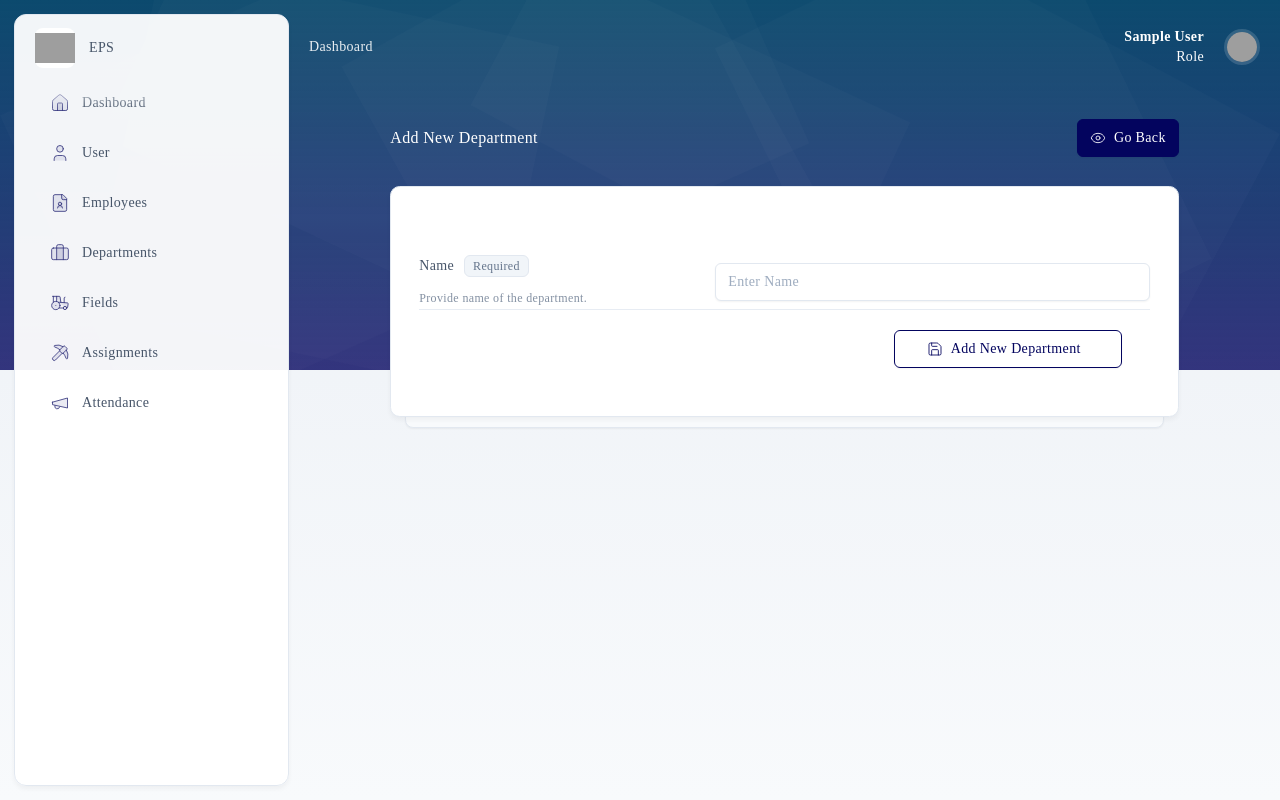
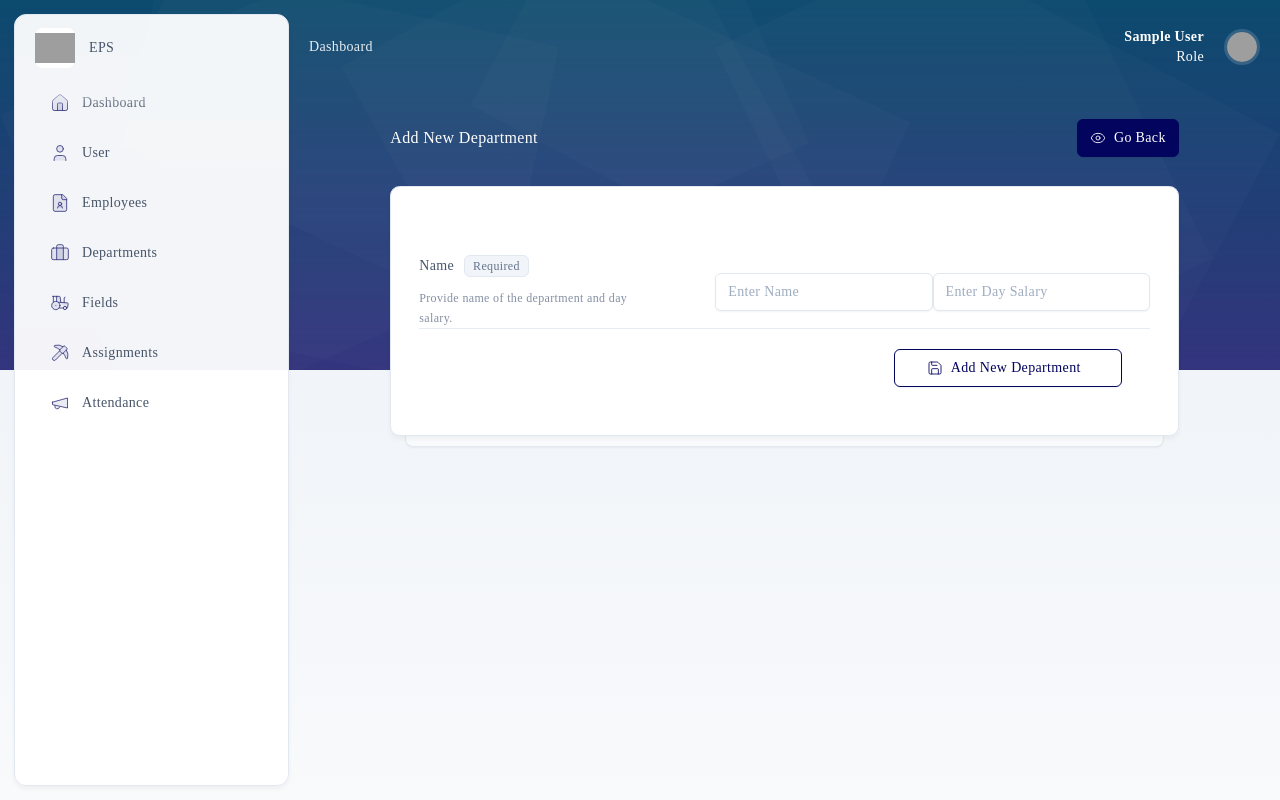
Before and after one commit to kajugadaniels/attendify-client, a React (Vite) app: page /department/add in a window 1280 px wide. Built offline with nearby package versions, Linux system fonts and the light colour scheme; sample sign-in values are in the browser's storage; grey boxes are pictures that could not be loaded; a web font is replaced by a local one.

Commit message:
Add day_salary field in department

```diff
--- a/src/pages/departments/AddDepartment.jsx
+++ b/src/pages/departments/AddDepartment.jsx
@@ -7,7 +7,7 @@ import { addDepartment } from '../../api'
 const AddDepartment = () => {
     const [departmentData, setDepartmentData] = useState({
         name: '',
-        address: '',
+        day_salary: '',
     });
 
     const [loading, setLoading] = useState(false);
@@ -24,10 +24,6 @@ const AddDepartment = () => {
 
     const handleAddDepartment = async (e) => {
         e.preventDefault();
-        if (departmentData.password !== departmentData.confirmPassword) {
-            toast.error('Passwords do not match.');
-            return;
-        }
         setLoading(true);
         try {
             const payload = { ...departmentData };
@@ -89,7 +85,7 @@ const AddDepartment = () => {
                                                     </div>
                                                 </div>
                                                 <div className="mt-1.5 text-xs leading-relaxed text-slate-500/80 xl:mt-3">
-                                                    Provide name of the department.
+                                                    Provide name of the department and day salary.
                                                 </div>
                                             </div>
                                         </div>
@@ -101,6 +97,15 @@ const AddDepartment = () => {
                                                     value={departmentData.name}
                                                     onChange={handleInputChange}
                                                     placeholder="Enter Name"
+                                                    className="w-full text-sm transition duration-200 ease-in-out rounded-md shadow-sm border-slate-200 placeholder:text-slate-400/90 focus:ring-4 focus:ring-primary focus:ring-opacity-20 focus:border-primary"
+                                                    required
+                                                />
+                                                <input
+                                                    type="number"
+                                                    name="day_salary"
+                                                    value={departmentData.day_salary}
+                                                    onChange={handleInputChange}
+                                                    placeholder="Enter Day Salary"
                                                     className="w-full text-sm transition duration-200 ease-in-out rounded-md shadow-sm border-slate-200 placeholder:text-slate-400/90 focus:ring-4 focus:ring-primary focus:ring-opacity-20 focus:border-primary"
                                                     required
                                                 />
--- a/src/pages/departments/EditDepartment.jsx
+++ b/src/pages/departments/EditDepartment.jsx
@@ -8,7 +8,7 @@ const EditDepartment = () => {
     const { id } = useParams();
     const [departmentData, setDepartmentData] = useState({
         name: '',
-        address: '',
+        day_salary: '',
     });
     const [loading, setLoading] = useState(false);
     const navigate = useNavigate();
@@ -81,7 +81,7 @@ const EditDepartment = () => {
                                                     </div>
                                                 </div>
                                                 <div className="mt-1.5 text-xs leading-relaxed text-slate-500/80 xl:mt-3">
-                                                    Provide name of the department.
+                                                    Provide name of the department and day salary.
                                                 </div>
                                             </div>
                                         </div>
@@ -93,6 +93,15 @@ const EditDepartment = () => {
                                                     value={departmentData.name}
                                                     onChange={handleInputChange}
                                                     placeholder="Enter Name"
+                                                    className="w-full text-sm transition duration-200 ease-in-out rounded-md shadow-sm border-slate-200 placeholder:text-slate-400/90 focus:ring-4 focus:ring-primary focus:ring-opacity-20 focus:border-primary"
+                                                    required
+                                                />
+                                                <input
+                                                    type="number"
+                                                    name="day_salary"
+                                                    value={departmentData.day_salary}
+                                                    onChange={handleInputChange}
+                                                    placeholder="Enter Day Salary"
                                                     className="w-full text-sm transition duration-200 ease-in-out rounded-md shadow-sm border-slate-200 placeholder:text-slate-400/90 focus:ring-4 focus:ring-primary focus:ring-opacity-20 focus:border-primary"
                                                     required
                                                 />
--- a/src/pages/departments/GetDepartments.jsx
+++ b/src/pages/departments/GetDepartments.jsx
@@ -35,7 +35,8 @@ const GetDepartments = () => {
         setSearchTerm(term);
         if (term) {
             const filtered = departments.filter((department) =>
-                department.name.toLowerCase().includes(term.toLowerCase())
+                department.name.toLowerCase().includes(term.toLowerCase()) ||
+                department.day_salary.toLowerCase().includes(term.toLowerCase())
             );
             setFilteredDepartments(filtered);
             setCurrentPage(1); // Reset to the first page when searching
@@ -119,6 +120,9 @@ const GetDepartments = () => {
                                                     <td className="px-5 py-4 font-medium border-t border-b bg-slate-50 text-slate-500">
                                                         Name
                                                     </td>
+                                                    <td className="px-5 py-4 font-medium border-t border-b bg-slate-50 text-slate-500">
+                                                        Day Salary
+                                                    </td>
                                                     <td className="w-20 px-5 py-4 font-medium text-center border-t border-b bg-slate-50 text-slate-500">
                                                         Action
                                                     </td>
@@ -132,6 +136,9 @@ const GetDepartments = () => {
                                                         </td>
                                                         <td className="px-5 py-4 border-b border-dashed">
                                                             {department.name || 'N/A'}
+                                                        </td>
+                                                        <td className="px-5 py-4 border-b border-dashed">
+                                                            {department.day_salary || 'N/A'}
                                                         </td>
                                                         <td className="relative px-5 py-4 border-b border-dashed">
                                                             <div className="flex items-center justify-center">
```
